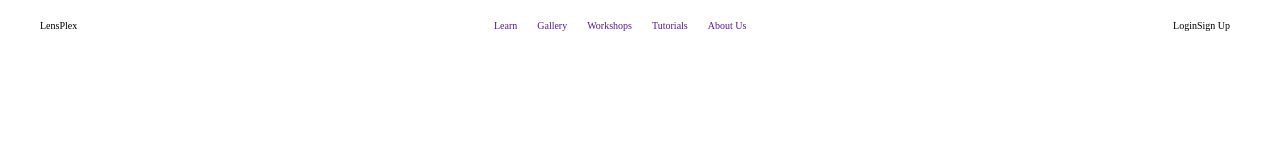
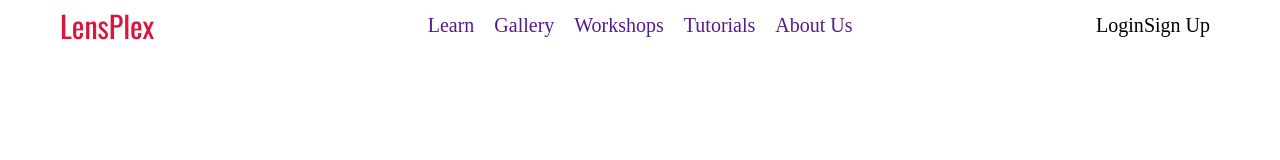
Before and after one commit to vinoopks/lensplex-photography, a plain HTML site: page index.html in a window 1280 px wide. Drawn offline with nearby package versions, Linux system fonts and the light colour scheme.

Commit message:
added additional changes for CSS for navigation bar

```diff
--- a/css/style.css
+++ b/css/style.css
@@ -1,4 +1,6 @@
-*{
+@import url('https://fonts.googleapis.com/css?family=Oswald');
+
+html,body{
     margin: 0;
     padding: 0;
     overflow:hidden;
@@ -15,9 +17,10 @@ ul,li{
 
 .wrapper{
     margin: 0 auto;
-    padding:  1rem 4rem;
+    padding:  1rem 6rem;
 }
 #header-bar{
+    font-size: 2rem;
     display: flex;
     flex-direction: row;
     height: 3rem;
@@ -25,6 +28,11 @@ ul,li{
     justify-content: space-between;
 }
 
+#brand{
+    font-family: 'Oswald', sans-serif;
+    font-size: 3rem;
+    color: crimson;
+}
 .mobile-hide{
     display: none;
 }
@@ -46,3 +54,7 @@ nav ul li{
     margin: 1 rem;
     padding: 1rem;
 }
+
+#navigator{
+    justify-content: flex-end;
+}
```
